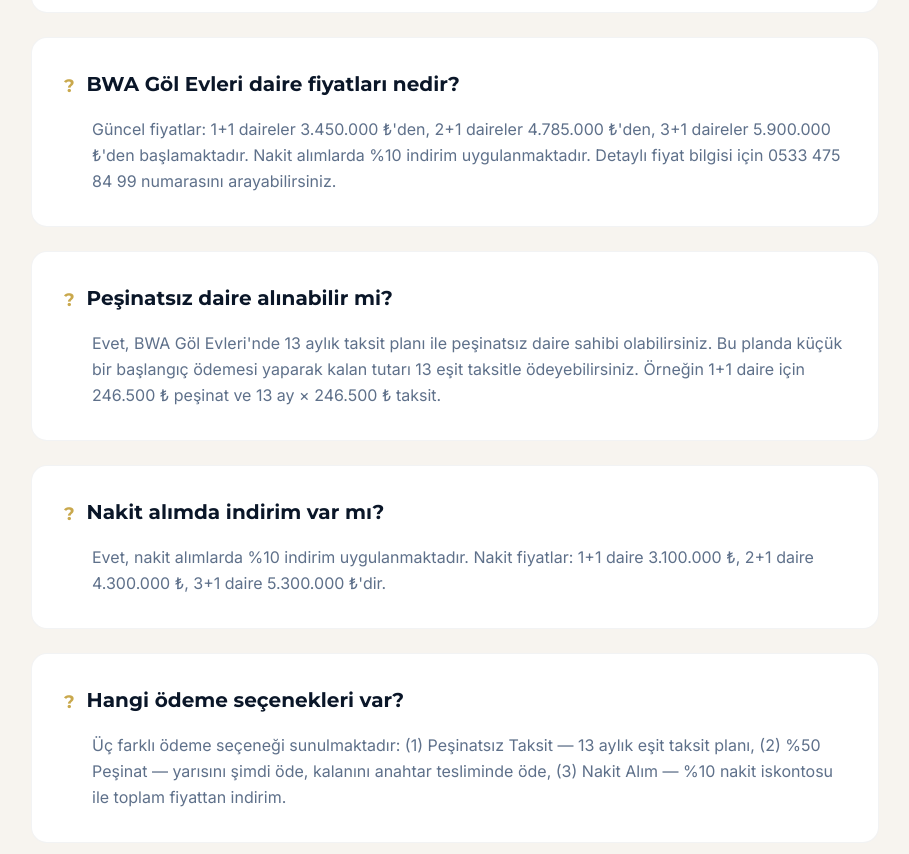
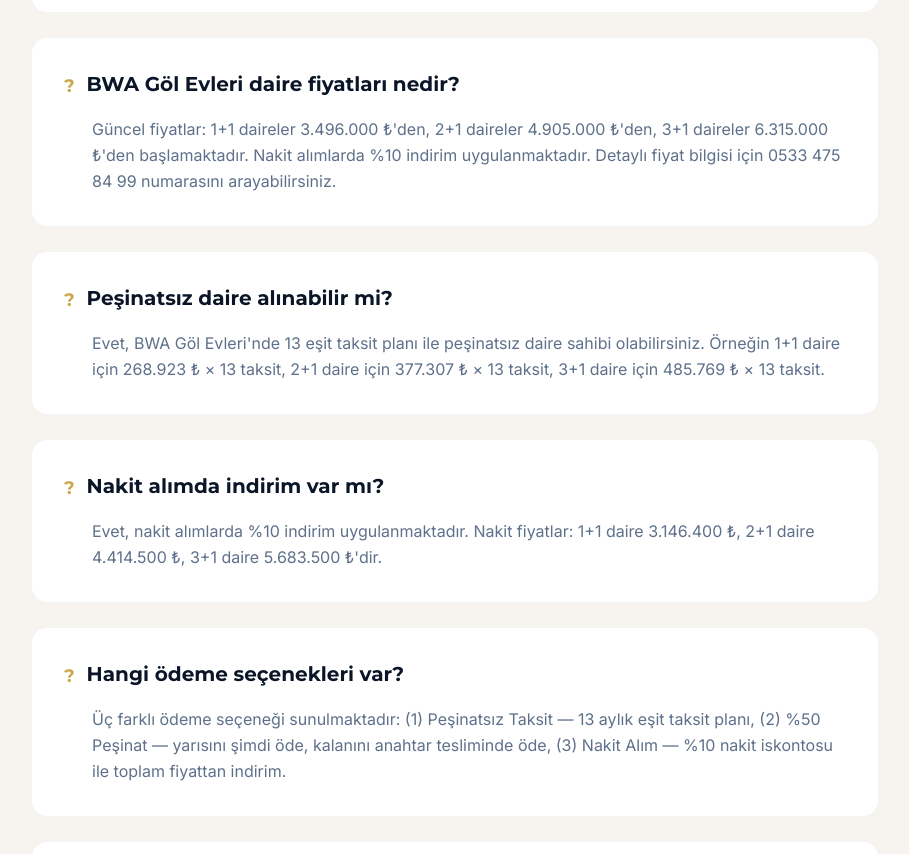
Before and after one commit to SerhatCelikk/bwagolevleri-landing, a Next.js app: page /sss in a window 1280 px wide. Shown: the part 1154-2008 px from the top of the page, without its empty margins (185-1094 px from the left). Built offline with nearby package versions, Linux system fonts and the light colour scheme; no server answers.

Commit message:
price update

```diff
--- a/src/app/sss/page.js
+++ b/src/app/sss/page.js
@@ -20,17 +20,17 @@
   {
     question: "BWA Göl Evleri daire fiyatları nedir?",
     answer:
-      "Güncel fiyatlar: 1+1 daireler 3.450.000 ₺'den, 2+1 daireler 4.785.000 ₺'den, 3+1 daireler 5.900.000 ₺'den başlamaktadır. Nakit alımlarda %10 indirim uygulanmaktadır. Detaylı fiyat bilgisi için 0533 475 84 99 numarasını arayabilirsiniz.",
+      "Güncel fiyatlar: 1+1 daireler 3.496.000 ₺'den, 2+1 daireler 4.905.000 ₺'den, 3+1 daireler 6.315.000 ₺'den başlamaktadır. Nakit alımlarda %10 indirim uygulanmaktadır. Detaylı fiyat bilgisi için 0533 475 84 99 numarasını arayabilirsiniz.",
   },
   {
     question: "Peşinatsız daire alınabilir mi?",
     answer:
-      "Evet, BWA Göl Evleri'nde 13 aylık taksit planı ile peşinatsız daire sahibi olabilirsiniz. Bu planda küçük bir başlangıç ödemesi yaparak kalan tutarı 13 eşit taksitle ödeyebilirsiniz. Örneğin 1+1 daire için 246.500 ₺ peşinat ve 13 ay × 246.500 ₺ taksit.",
+      "Evet, BWA Göl Evleri'nde 13 eşit taksit planı ile peşinatsız daire sahibi olabilirsiniz. Örneğin 1+1 daire için 268.923 ₺ × 13 taksit, 2+1 daire için 377.307 ₺ × 13 taksit, 3+1 daire için 485.769 ₺ × 13 taksit.",
   },
   {
     question: "Nakit alımda indirim var mı?",
     answer:
-      "Evet, nakit alımlarda %10 indirim uygulanmaktadır. Nakit fiyatlar: 1+1 daire 3.100.000 ₺, 2+1 daire 4.300.000 ₺, 3+1 daire 5.300.000 ₺'dir.",
+      "Evet, nakit alımlarda %10 indirim uygulanmaktadır. Nakit fiyatlar: 1+1 daire 3.146.400 ₺, 2+1 daire 4.414.500 ₺, 3+1 daire 5.683.500 ₺'dir.",
   },
   {
     question: "Hangi ödeme seçenekleri var?",
--- a/src/components/PricingPlans.js
+++ b/src/components/PricingPlans.js
@@ -12,9 +12,9 @@
     highlight: false,
     color: "bg-lake-700",
     rows: [
-      { type: "1+1", price: "3.450.000 ₺", down: "246.500 ₺", monthly: "246.500 ₺ × 13", extra: "13 ay" },
-      { type: "2+1", price: "4.785.000 ₺", down: "342.000 ₺", monthly: "342.000 ₺ × 13", extra: "13 ay" },
-      { type: "3+1", price: "5.900.000 ₺", down: "421.500 ₺", monthly: "421.500 ₺ × 13", extra: "13 ay" },
+      { type: "1+1", price: "3.496.000 ₺", down: "268.923 ₺", monthly: "268.923 ₺ × 13", extra: "13 ay" },
+      { type: "2+1", price: "4.905.000 ₺", down: "377.307 ₺", monthly: "377.307 ₺ × 13", extra: "13 ay" },
+      { type: "3+1", price: "6.315.000 ₺", down: "485.769 ₺", monthly: "485.769 ₺ × 13", extra: "13 ay" },
     ],
     note: "Küçük başlangıç peşinatıyla daireyi hemen rezerve edin. 13 eşit taksitle konforlu ödeme.",
   },
@@ -26,9 +26,9 @@
     highlight: true,
     color: "bg-gold-500",
     rows: [
-      { type: "1+1", price: "3.450.000 ₺", down: "1.725.000 ₺", monthly: "1.725.000 ₺", extra: "Tapuda" },
-      { type: "2+1", price: "4.784.000 ₺", down: "2.392.000 ₺", monthly: "2.392.000 ₺", extra: "Tapuda" },
-      { type: "3+1", price: "5.900.000 ₺", down: "2.950.000 ₺", monthly: "2.950.000 ₺", extra: "Tapuda" },
+      { type: "1+1", price: "3.496.000 ₺", down: "1.748.000 ₺", monthly: "1.748.000 ₺", extra: "Tapuda" },
+      { type: "2+1", price: "4.905.000 ₺", down: "2.452.500 ₺", monthly: "2.452.500 ₺", extra: "Tapuda" },
+      { type: "3+1", price: "6.315.000 ₺", down: "3.157.500 ₺", monthly: "3.157.500 ₺", extra: "Tapuda" },
     ],
     note: "%50 peşin, kalan %50'yi tapu tesliminde ödeyin. Teslim öncesi finansal esneklik.",
   },
@@ -40,9 +40,9 @@
     highlight: false,
     color: "bg-navy-700",
     rows: [
-      { type: "1+1", price: "3.450.000 ₺", down: "—", monthly: "3.100.000 ₺", extra: "%10 indirim" },
-      { type: "2+1", price: "4.785.000 ₺", down: "—", monthly: "4.300.000 ₺", extra: "%10 indirim" },
-      { type: "3+1", price: "5.900.000 ₺", down: "—", monthly: "5.300.000 ₺", extra: "%10 indirim" },
+      { type: "1+1", price: "3.496.000 ₺", down: "—", monthly: "3.146.400 ₺", extra: "%10 indirim" },
+      { type: "2+1", price: "4.905.000 ₺", down: "—", monthly: "4.414.500 ₺", extra: "%10 indirim" },
+      { type: "3+1", price: "6.315.000 ₺", down: "—", monthly: "5.683.500 ₺", extra: "%10 indirim" },
     ],
     note: "Tamamını nakit ödeyin, %10 özel indirimden faydalanın. En avantajlı ödeme seçeneği.",
   },
```
Also changed, not shown: public/llms.txt.
